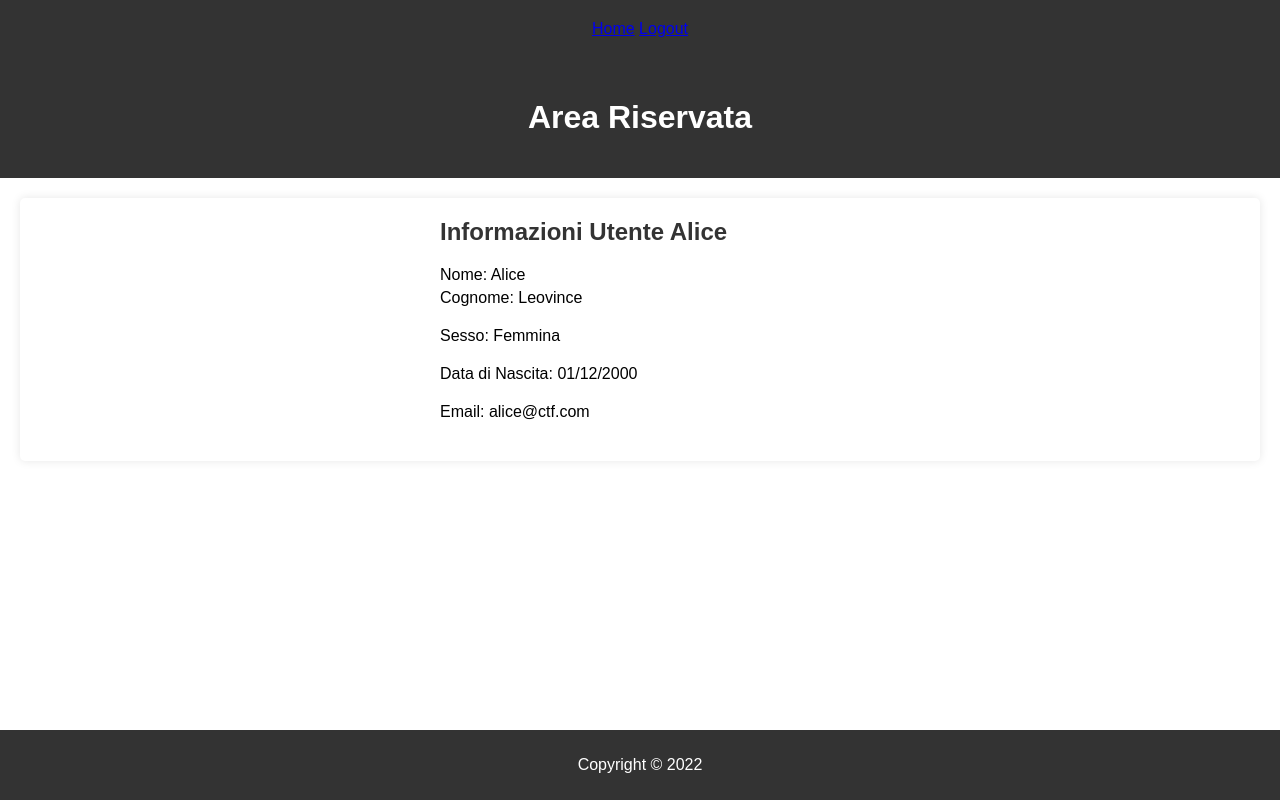
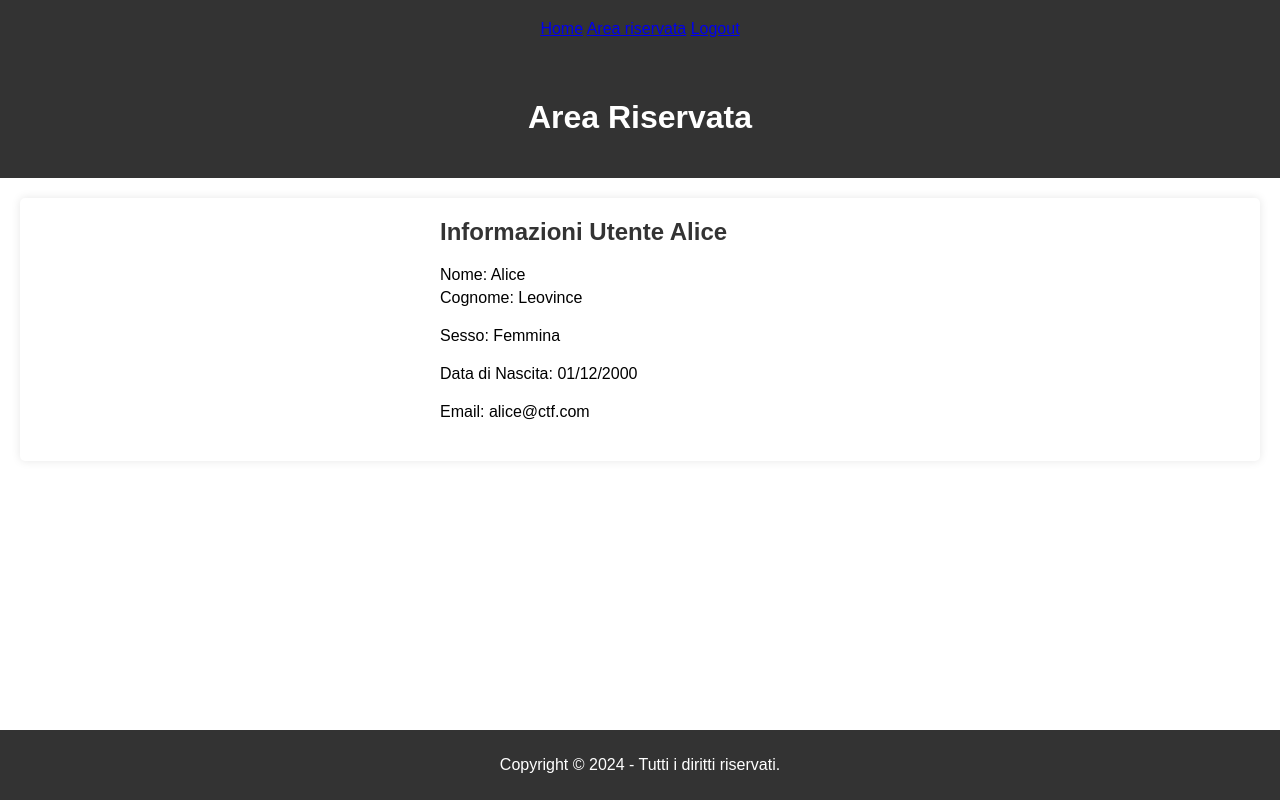
Before and after one commit to NicolaPicciafuoco/ethical_hacking_project, a Flask app: page /area_riservata in a window 1280 px wide. Run offline with Flask 3, Linux system fonts and the light colour scheme; a user stored in the database is signed in.

Commit message:
add a <a></a>  for area_riservata

```diff
--- a/templates/layout.html
+++ b/templates/layout.html
@@ -15,6 +15,9 @@
             {% if 'username' not in session %}
             <a href="{{ url_for('public_login') }}">Login</a>
             {% endif %}
+            {% if 'username' in session %}
+            <a href="{{ url_for('area_riservata') }}">Area riservata</a>
+            {% endif %}
             {% if session['username'] %}
                 <a href="{{ url_for('logout') }}">Logout</a>
             {% endif %}
@@ -25,8 +28,7 @@
     {% endblock %}
 
     <footer>
-        <!-- Contenuto del footer -->
-        <p>Copyright © 2022</p>
+        <p>Copyright &copy; 2024 - Tutti i diritti riservati.</p>
     </footer>
 </body>
 </html>
```
